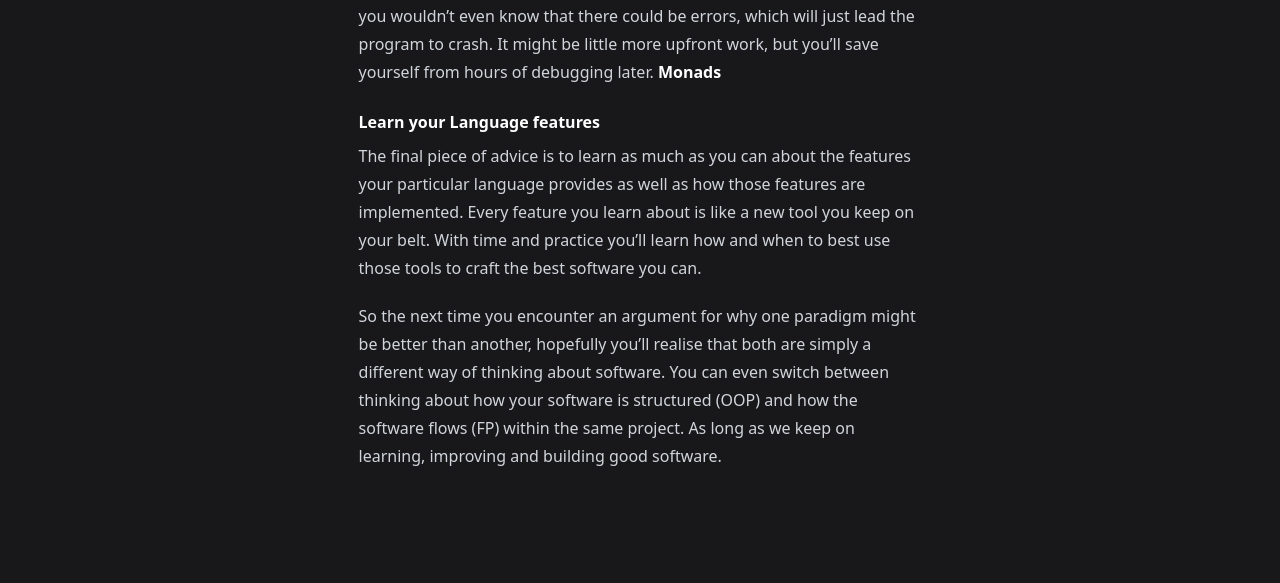
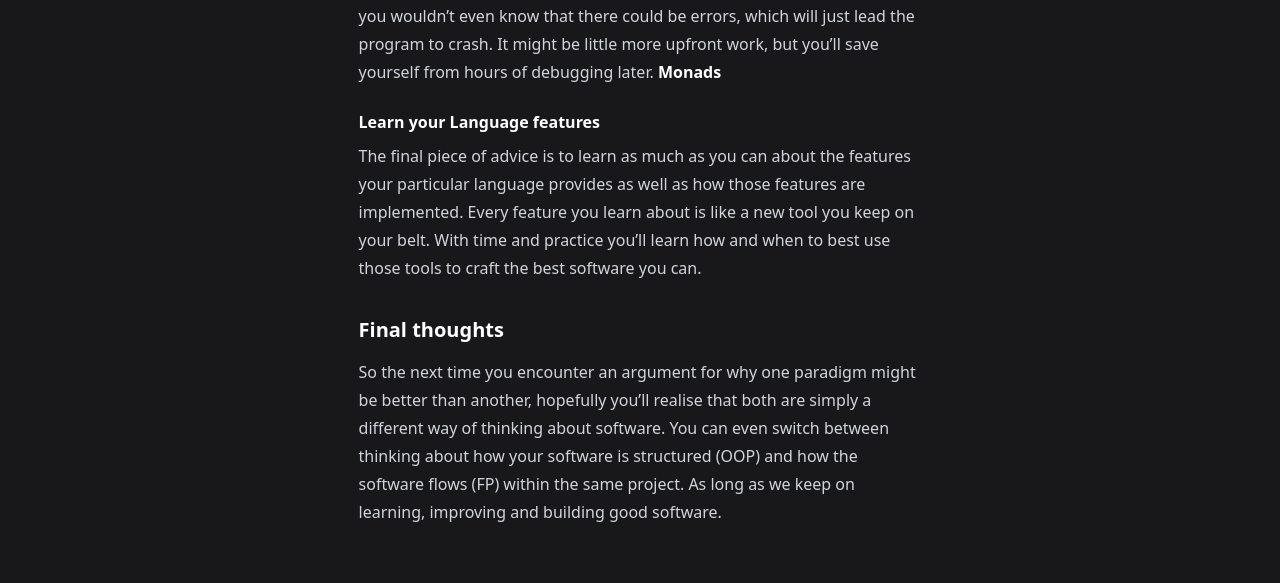
Before and after one commit to HendrikCrause/blog, an Astro site: page /blog/article/the_marraige_of_oop_and_fp in a window 1280 px wide. Shown: the part 8433-9016 px from the top of the page. Built offline with nearby package versions, Linux system fonts and the light colour scheme; Astro itself is replaced by a stand-in of ours.

Commit message:
Final thoughts header

```diff
--- a/src/content/articles/the_marraige_of_oop_and_fp.md
+++ b/src/content/articles/the_marraige_of_oop_and_fp.md
@@ -113,5 +113,6 @@ __Monads__
 #### Learn your Language features
 The final piece of advice is to learn as much as you can about the features your particular language provides as well as how those features are implemented. Every feature you learn about is like a new tool you keep on your belt. With time and practice you'll learn how and when to best use those tools to craft the best software you can.
 
+### Final thoughts
 
 So the next time you encounter an argument for why one paradigm might be better than another, hopefully you'll realise that both are simply a different way of thinking about software. You can even switch between thinking about how your software is structured (OOP) and how the software flows (FP) within the same project. As long as we keep on learning, improving and building good software.
```
